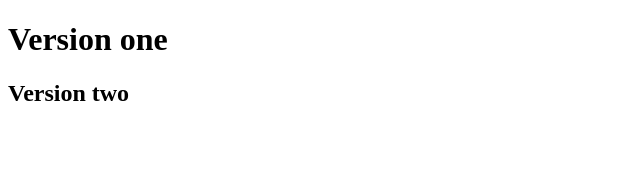
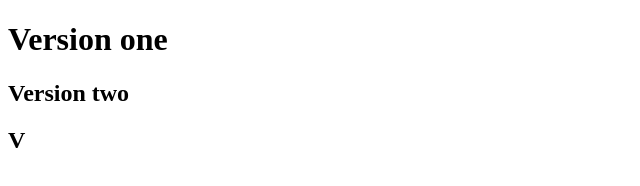
Before and after one commit to HafidhaVoideu/git-tutorial3, a plain HTML site: page index.html in a window 1280 px wide. Shown: the full height of the page, 0-640 px from the left. Drawn offline with Linux system fonts and the light colour scheme.

Commit message:
feature done

```diff
--- a/index.html
+++ b/index.html
@@ -8,5 +8,6 @@
   <body>
     <h1>Version one</h1>
     <h2>Version two</h2>
+    <h2>V</h2>
   </body>
 </html>
```
